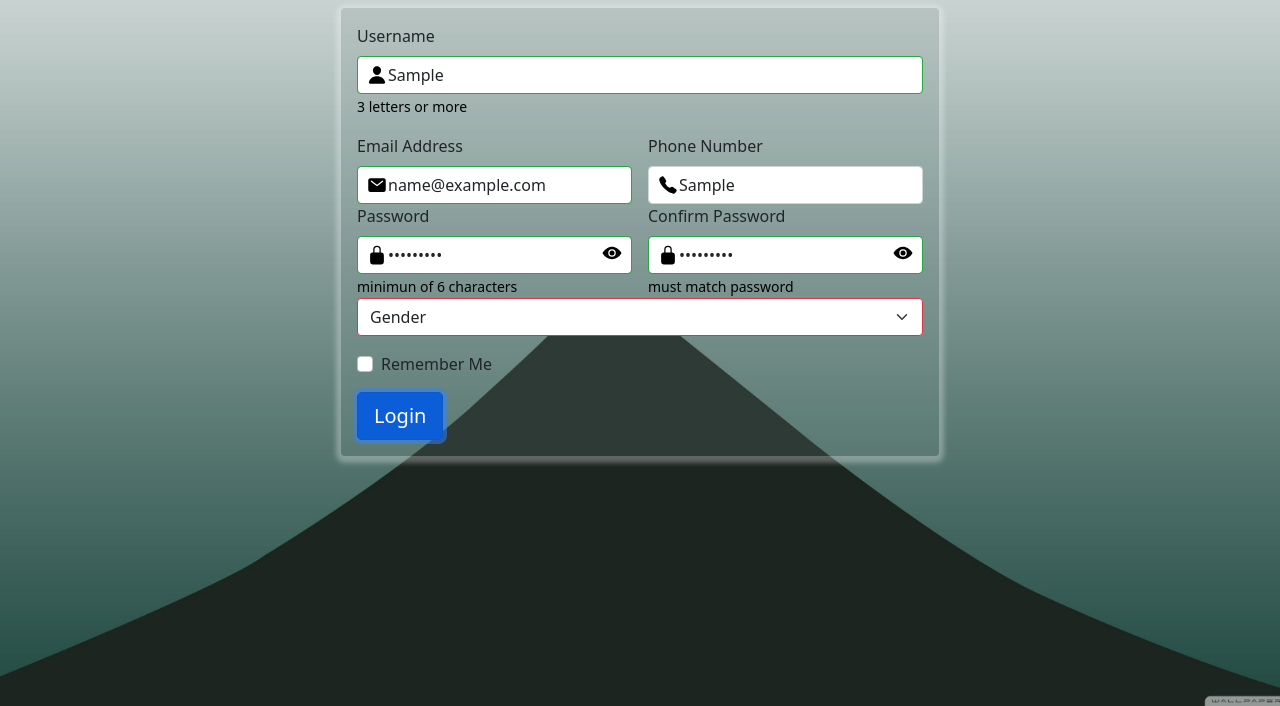
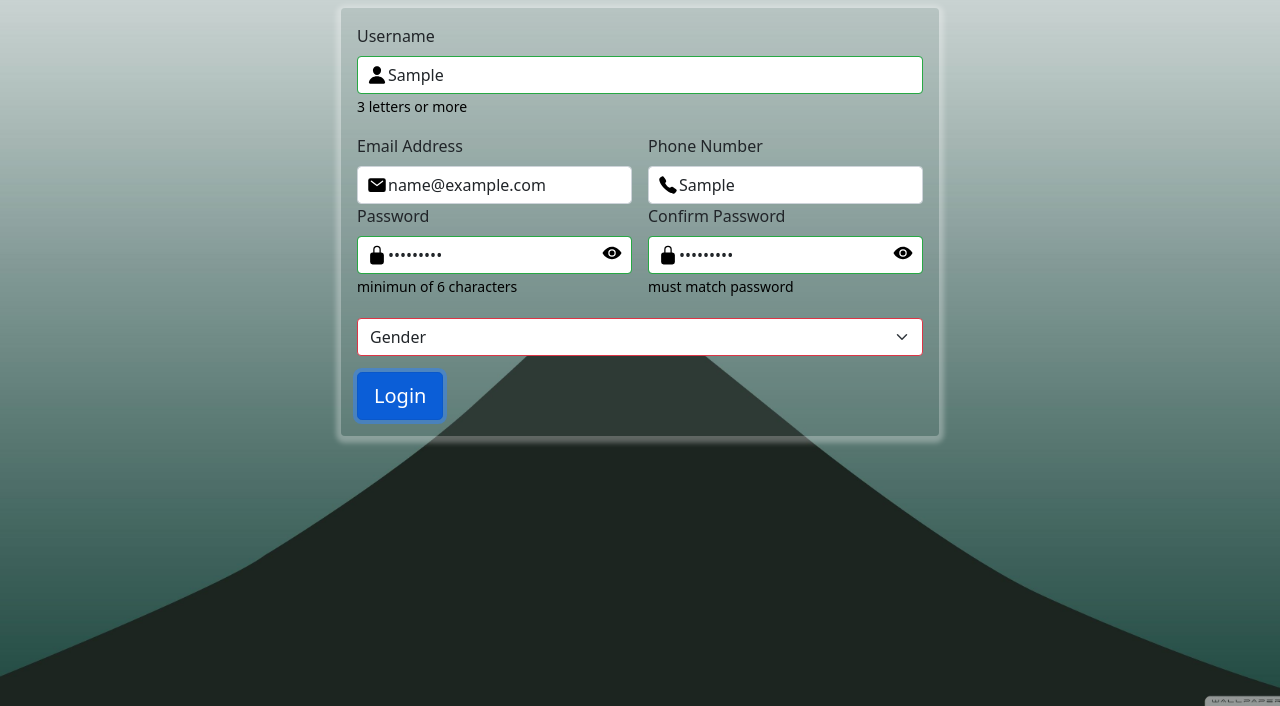
Before and after one commit to Element27/NavBarWithLogin, a plain HTML site: page index.html in a window 1280 px wide. Both pictures are taken after typing "Sample", "name@example.com", "Sample", "Sample123", "Sample123" into the empty fields and a click on the button "Login". Shown: the part 94-800 px from the top of the page. Drawn offline with nearby package versions, Linux system fonts and the light colour scheme.

Commit message:
Add files via upload

```diff
--- a/index.html
+++ b/index.html
@@ -80,7 +80,7 @@
               </div>
             </div>
 
-            <div class="row g-3">
+            <div class="row g-3   margin-bottom-20px">
               <!-- password -->
               <div class="col-md-6 form-group">
                 <label for="password" class="form-label">Password</label>
@@ -119,14 +119,8 @@
               </select>
             </div>
 
-            <!-- check box  -->
-            <div class="mb-3 form-check">
-              <input type="checkbox" class="form-check-input" id="rememberMe" />
-              <label class="form-check-label" for="rememberMe"
-                >Remember Me</label
-              >
-            </div>
-            <button type="submit" class="btn btn-primary btn-lg btn-block">
+            <!-- submit button -->
+            <button type="submit" id="submitButton" class="btn btn-primary btn-lg btn-block">
               Login
             </button>
           </form>
--- a/script.js
+++ b/script.js
@@ -20,11 +20,11 @@ const confirmPassword = document.querySelector("#confirmPassword");
 const togglePassword = document.querySelector("#togglePassword");
 const toggleConfirmPassword = document.querySelector("#toggleConfirmPassword");
 
-// .has-warning, .has-error, or .has-success
 
 // addeventlistener to form
 
-form.addEventListener('submit', e => {
+form.addEventListener('click', e => {
+    // preventDefault() prevents the site from reloading each time the submit button is pressed
     e.preventDefault();
 
     checkInputs();
@@ -34,7 +34,7 @@ form.addEventListener('submit', e => {
 const checkInputs = () => {
     // trim elements to remove white space
     const usernameValue = userName.value.trim();
-    const emailValue = emailAddress.value.trim();
+    const emailAddressValue = emailAddress.value.trim();
     const passwordValue = password.value.trim();
     const confirmPasswordValue = confirmPassword.value.trim();
 
@@ -43,20 +43,6 @@ const checkInputs = () => {
         setErrorFor(userName);
     } else {
         setSuccessFor(userName);
-    }
-
-    // check if email value is valid
-    if (emailValue === '') {
-        setErrorFor(emailAddress);
-    } else if (!isEmail(emailValue)) {
-        setErrorFor(emailAddress);
-    } else {
-        setSuccessFor(emailAddress);
-    }
-
-    // check if email meets requirement
-    function isEmail(emailAddress) {
-        return /^(([^<>()\[\]\\.,;:\s@"]+(\.[^<>()\[\]\\.,;:\s@"]+)*)|(".+"))@((\[[0-9]{1,3}\.[0-9]{1,3}\.[0-9]{1,3}\.[0-9]{1,3}])|(([a-zA-Z\-0-9]+\.)+[a-zA-Z]{2,}))$/.test(emailAddress);
     }
 
 
@@ -76,6 +62,7 @@ const checkInputs = () => {
         setSuccessFor(confirmPassword);
     }
 
+
     // gender selection check
     if (gender.value == "gender") {
         setErrorFor(gender, '');
@@ -84,6 +71,8 @@ const checkInputs = () => {
     }
 
 }
+
+
 function setErrorFor(input) {
     const inputEl = input
     inputEl.style.borderColor = "#dc3546"
--- a/style.css
+++ b/style.css
@@ -59,7 +59,7 @@ color: #000;
     position: relative;
 }
 
-.containIcon img{
+.containIcon .eye img{
     width: 20px;
     position: absolute;
     top: 7px;
@@ -79,6 +79,10 @@ color: #000;
     position: absolute;
     top:9px;
     left: 10px;
+}
+
+.margin-bottom-20px{
+    margin-bottom: 20px;
 }
 
 @media screen and (max-width:767px){
```
